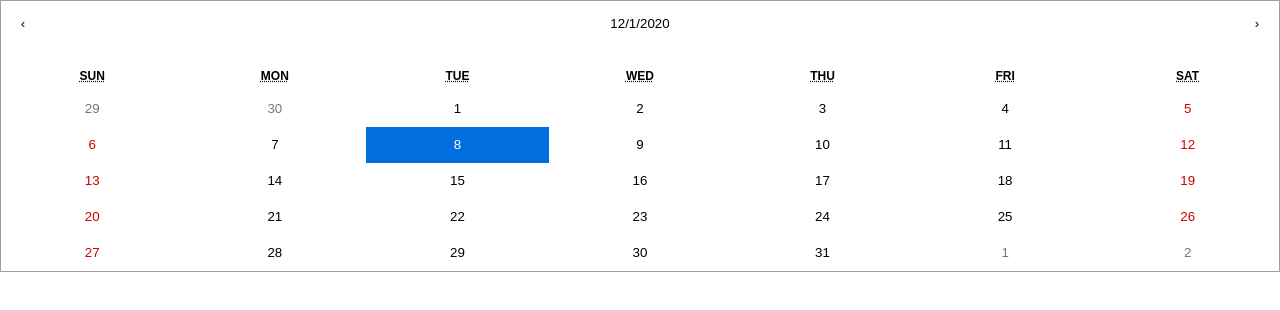
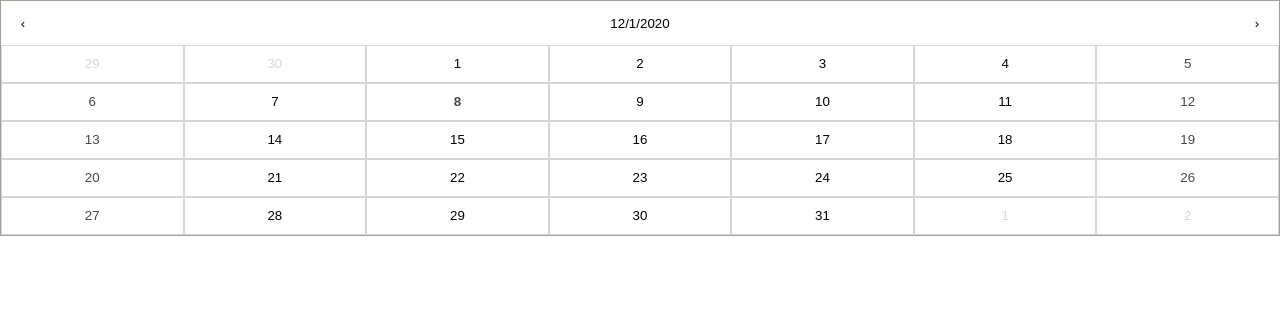
Before and after one commit to justMaxIt/calendar-react-test, a React (Create React App) app: page / in a window 1280 px wide. Shown: the top 310 px of the page. Built offline with nearby package versions, Linux system fonts and the light colour scheme.

Commit message:
style: completed style Calendar

```diff
--- a/src/App.css
+++ b/src/App.css
@@ -1,12 +1,37 @@
 body {
     margin: 0;
-    width: 100%;
+    padding: 0;
+    /* font-family: -apple-system, BlinkMacSystemFont, 'Segoe UI', Roboto, Oxygen, Ubuntu, Cantarell, 'Open Sans', 'Helvetica Neue', sans-serif;
+    -webkit-font-smoothing: antialiased;
+    -moz-osx-font-smoothing: grayscale;
+    width: 100vw;
+    height: 100vh;
+    display: flex;
+    flex-direction: column;
+    justify-content: center;
+    align-items: center; */
 }
-.d{
-    width: 100%;
+/*
+button, select {
+    height: 2em;
+    font-size: 1rem;
+    background-color: white;
+    color: #363636;
+    border: 1px solid #dbdbdb;
+    border-radius: 4px;
+    cursor: pointer;
 }
-.calendar {
-    margin: 0;
-    padding: 0;
-    width: 100%;
+
+button:focus, select:focus {
+    outline: none;
 }
+
+button {
+    display: inline-flex;
+    justify-content: center;
+    align-items: center;
+    padding: .25em .75em;
+    text-align: center;
+}
+
+select {padding: .25em .75em;} */
--- a/src/components/CalendarContainer.js
+++ b/src/components/CalendarContainer.js
@@ -1,7 +1,7 @@
 import React, { useState } from "react";
 import Calendar from "react-calendar";
 import "react-calendar/dist/Calendar.css";
-import "./../App.css";
+import "./CalendarStyle.css";
 
 const CalendarContainer = () => {
   const [date, setDate] = useState(new Date());
@@ -9,21 +9,18 @@ const CalendarContainer = () => {
   const onChange = (date) => setDate(date);
 
   return (
-    <div className="d">
+    <div className="cal">
       <Calendar
         onChange={onChange}
         value={date}
+        view={"month"}
         calendarType={"US"}
         className="calendar"
-        defaultView={"month"}
         navigationLabel={({ date }) => {
           return `${date.toLocaleDateString()}`;
         }}
-        view={"month"}
-        // formatYear={() => null}
         next2Label={null}
         prev2Label={null}
-        // showDoubleView={true}
       />
     </div>
   );
--- /dev/null
+++ b/src/components/CalendarStyle.css
@@ -0,0 +1,50 @@
+.cal {
+    width: 100%;
+}
+
+.calendar {
+    width: 100%;
+}
+
+.react-calendar__month-view__weekdays {
+    visibility: hidden;
+    margin: -8px;
+    width: 0;
+    height: 0;
+    font-size: 0vh;
+}
+
+.react-calendar__month-view__days__day--weekend {
+    color: #474747;
+}
+
+.react-calendar__month-view__days__day--neighboringMonth {
+    color: #D5D6DA;
+}
+
+.react-calendar__month-view__days button {
+    border: 1.5px solid #D5D6DA
+}
+
+.react-calendar__tile--now {
+    background: none;
+    color: #474747;
+}
+
+.react-calendar__tile--now:enabled:hover, .react-calendar__tile--now:enabled:focus {
+    background: none;
+}
+
+.react-calendar__tile--active {
+    background: none;
+    font-weight: bold;
+    color: #474747;
+    /* background-color: #D5D6DA; */
+    border: 1.5px solid #C3134C
+}
+
+.react-calendar__tile--active:enabled:hover, .react-calendar__tile--active:enabled:focus {
+    background: none;
+    color: #474747;
+    border: 1.5px solid #C3134C
+}
```
Also changed, not shown: 2 other files (tests, documents, lock files or other folders).
